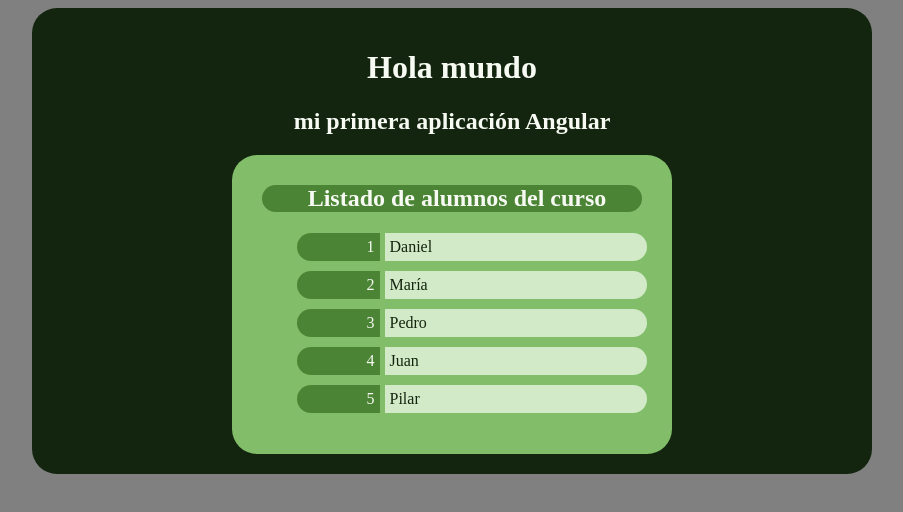
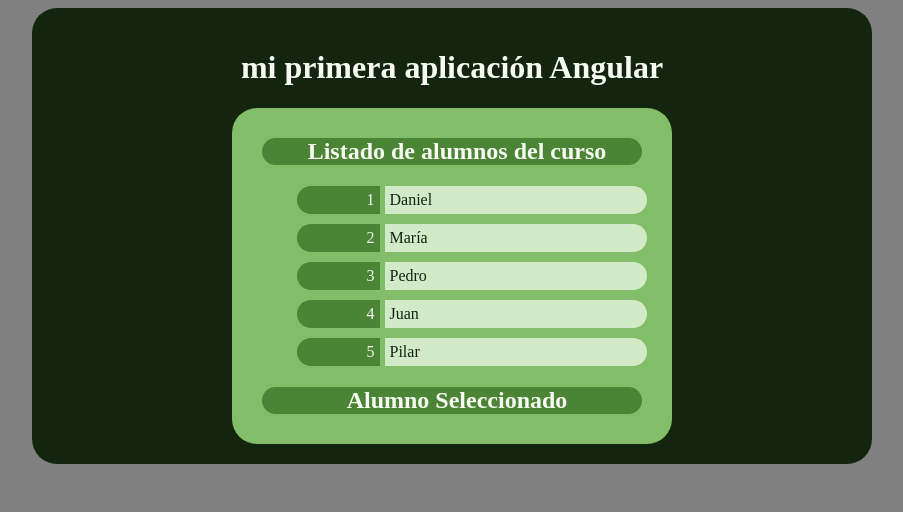
Before and after one commit to UngureanuAdrianPaul/CursoAngular, an Angular app: page / in a window 1280 px wide. Shown: the top 512 px of the page, without its empty margins (188-1091 px from the left). Built offline with nearby package versions, Linux system fonts and the light colour scheme.

Commit message:
añadido alumno actual con ngIf

```diff
--- a/src/app/ListaAlumnos/ListaAlumnos.component.html
+++ b/src/app/ListaAlumnos/ListaAlumnos.component.html
@@ -1,10 +1,14 @@
 <div class="alumnoContainer">
     <h2>Listado de alumnos del curso</h2>
     <ul>
-        <li class="contenedor" *ngFor="let alumno of alumnos">
+        <li class="contenedor" *ngFor="let alumno of alumnos" (click)="onSelectAlumno(alumno)">
             <div class="clave">{{alumno.dni}}</div>
             <div class="valor">{{alumno.nombre}}</div>
         </li>
     </ul>
-
+    <h2>Alumno Seleccionado</h2>
+    <div class="contenedor" *ngIf="alumnoActual.dni!=-1">
+        <div class="clave">Actual: {{alumnoActual.dni}}</div>
+        <div class="valor">{{alumnoActual.nombre}}</div>
+    </div>
 </div>
--- a/src/app/ListaAlumnos/ListaAlumnos.component.ts
+++ b/src/app/ListaAlumnos/ListaAlumnos.component.ts
@@ -18,4 +18,14 @@
 })
 export class ListaAlumnosComponent {
   alumnos = CURSO;
+  alumnoActual : Alumno;
+
+  constructor(){
+    this.alumnoActual={dni:-1,nombre:""};
+  }
+
+  onSelectAlumno(alumno:Alumno):void  {
+    console.log("Alumno seleccionado: "+alumno.nombre);
+    this.alumnoActual=alumno;
+  }
 }
--- a/src/app/app.component.html
+++ b/src/app/app.component.html
@@ -1,5 +1,4 @@
 <div class="appContainer">
-    <h1>Hola mundo</h1>
-    <h2>{{title}}</h2>
+    <h1>{{title}}</h1>
     <app-ListaAlumnos></app-ListaAlumnos>
 </div>
```
